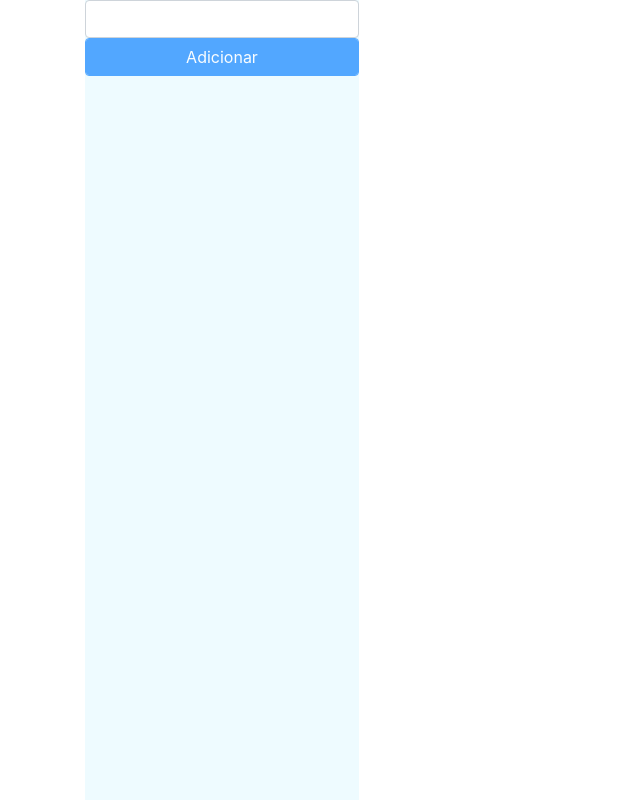
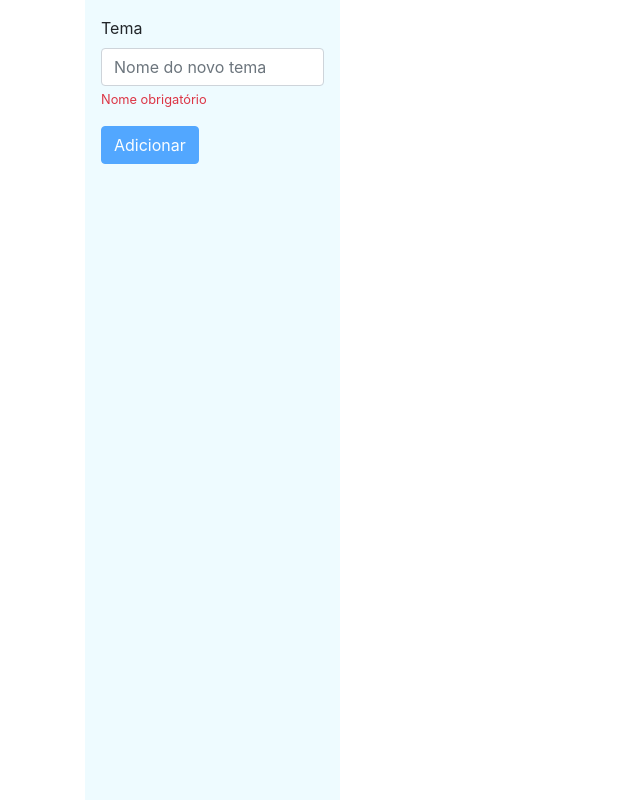
Before and after one commit to ygormagalhaes/roda-da-vida, an Angular app: page /1 in a window 1280 px wide. Shown: the whole page, without its empty margins (0-640 px from the left). Built offline with nearby package versions, Linux system fonts and the light colour scheme.

Commit message:
Revisão do formulário para cadastro de novos temas

```diff
--- a/src/app/sidebar/sidebar.component.html
+++ b/src/app/sidebar/sidebar.component.html
@@ -1,8 +1,5 @@
-<div class="sidebar">
-    <form [formGroup]="titleForm" class="form-group" (submit)="addSubject()">
-        <input formControlName="title" type="text" class="form-control">
-        <button [disabled]="titleForm.invalid" class="btn btn-primary form-control">Adicionar</button>
-    </form>
+<div class="sidebar p-3">
+    <app-theme-form></app-theme-form>
 
     <div *ngIf="(themes$ | async) as themes">
         <ul class="list-unstyled themes">
--- a/src/app/sidebar/sidebar.component.scss
+++ b/src/app/sidebar/sidebar.component.scss
@@ -1,8 +1,6 @@
 .sidebar {
-    position: fixed;
     background-color: rgb(238, 251, 255);
-    top: 0;
-    bottom: 0;
+    height: 100vh;
 
     .themes {
         width: 100%;
--- a/src/app/sidebar/sidebar.component.ts
+++ b/src/app/sidebar/sidebar.component.ts
@@ -2,8 +2,9 @@ import { Component, OnInit } from '@angular/core';
 import { FormGroup, FormBuilder, Validators } from '@angular/forms';
 
 import { Theme } from './theme';
+import { Observable } from 'rxjs';
+
 import { ThemeService } from '../theme/theme.service';
-import { Observable } from 'rxjs';
 
 @Component({
     selector: 'app-sidebar',
@@ -12,26 +13,12 @@ import { Observable } from 'rxjs';
 })
 export class SidebarComponent implements OnInit {
     themes$: Observable<Theme[]>;
-    titleForm: FormGroup;
 
     constructor(
-        private formBuilder: FormBuilder,
         private themeService: ThemeService,
     ) { }
 
     ngOnInit() {
-        this.titleForm = this.formBuilder.group({
-            title: ['', [
-                Validators.required,
-                Validators.maxLength(20)
-            ]]
-        });
         this.themes$ = this.themeService.getThemes();
     }
-
-    addSubject(): void {
-        const title = this.titleForm.get('title').value;
-        this.themeService.add(new Theme(title));
-        this.titleForm.reset();
-    }
 }
--- a/src/app/sidebar/sidebar.module.ts
+++ b/src/app/sidebar/sidebar.module.ts
@@ -1,13 +1,15 @@
 import { NgModule } from '@angular/core';
 import { CommonModule } from '@angular/common';
 import { ReactiveFormsModule } from '@angular/forms';
+import { RouterModule } from '@angular/router';
 
 import { SidebarComponent } from './sidebar.component';
-import { RouterModule } from '@angular/router';
+import { ThemeFormComponent } from './theme-form/theme-form.component';
 
 @NgModule({
     declarations: [
-        SidebarComponent
+        SidebarComponent,
+        ThemeFormComponent
     ],
     imports: [
         CommonModule,
--- /dev/null
+++ b/src/app/sidebar/theme-form/theme-form.component.html
@@ -0,0 +1,8 @@
+<form [formGroup]="themeForm" (submit)="addSubject()">
+    <div class="form-group">
+        <label for="themeTitle">Tema</label>
+        <input id="themeTitle" formControlName="title" type="text" class="form-control" placeholder="Nome do novo tema">
+        <small class="text-danger" *ngIf="themeForm.get('title').errors?.required">Nome obrigatório</small>
+    </div>
+    <button [disabled]="themeForm.invalid" class="btn btn-primary">Adicionar</button>
+</form>
--- /dev/null
+++ b/src/app/sidebar/theme-form/theme-form.component.ts
@@ -0,0 +1,33 @@
+import { Component, OnInit } from '@angular/core';
+import { FormGroup, FormBuilder, Validators } from '@angular/forms';
+
+import { ThemeService } from 'src/app/theme/theme.service';
+import { Theme } from '../theme';
+
+@Component({
+    selector: 'app-theme-form',
+    templateUrl: './theme-form.component.html'
+})
+export class ThemeFormComponent implements OnInit {
+    themeForm: FormGroup;
+
+    constructor(
+        private formBuilder: FormBuilder,
+        private themeService: ThemeService,
+    ) { }
+
+    ngOnInit() {
+        this.themeForm = this.formBuilder.group({
+            title: ['', [
+                Validators.required,
+                Validators.maxLength(20)
+            ]]
+        });
+    }
+
+    addSubject(): void {
+        const title = this.themeForm.get('title').value;
+        this.themeService.add(new Theme(title));
+        this.themeForm.reset();
+    }
+}
```
